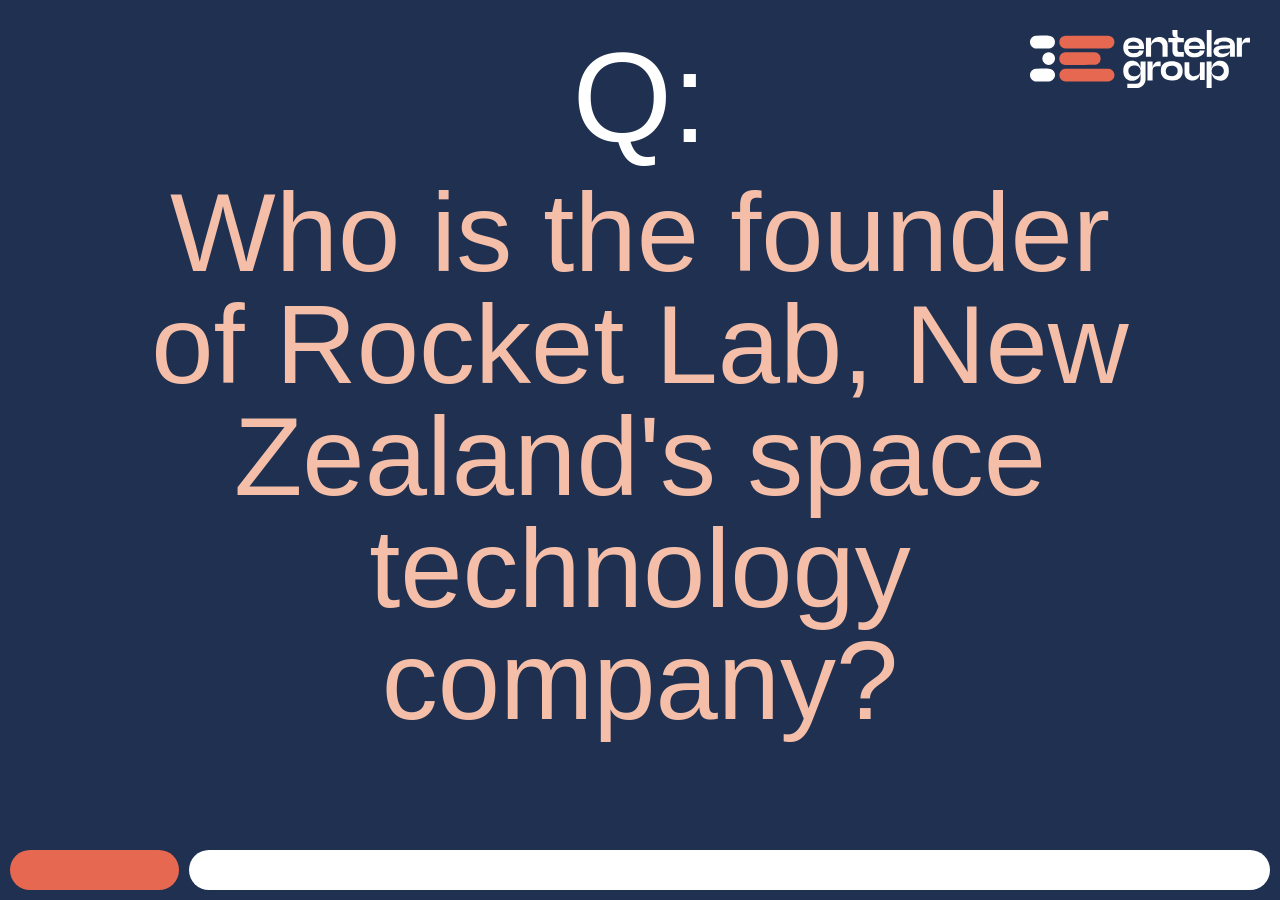
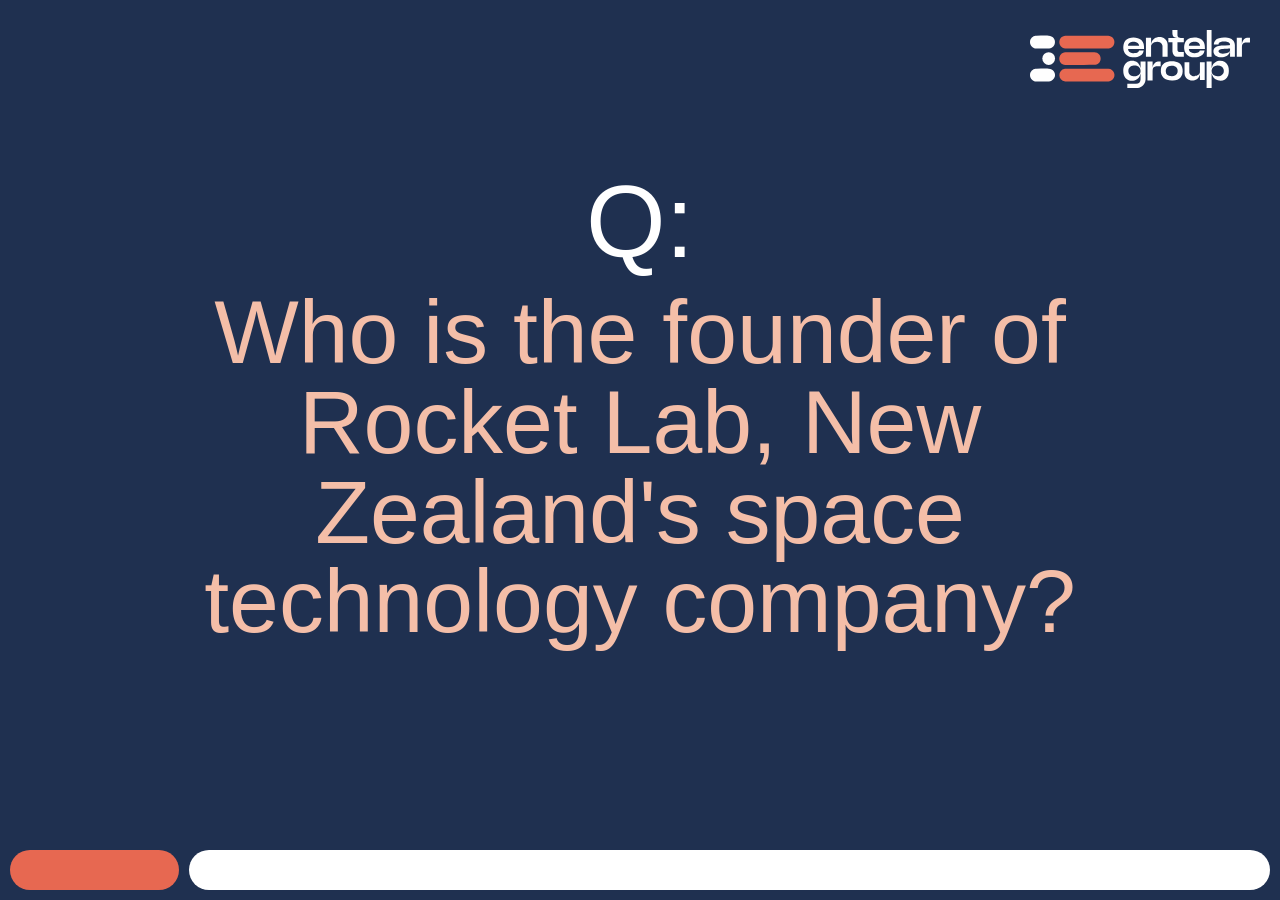
Before and after one commit to andybateman/signpost, a Jekyll site: the page quiz.html, which Jekyll copies as it is, in a window 1280 px wide. Built offline with Jekyll 4.4.1, drawn with Linux system fonts in a browser that asks for light colours; some web fonts are replaced.

Commit message:
flexible font size

```diff
--- a/quiz.html
+++ b/quiz.html
@@ -12,8 +12,8 @@
 		h1, h2 { font-family: 'Neue Power', sans-serif; line-height: 1em; text-align: center;}
 		#question, #answer {position: absolute; top: 50%; left: 50%; transform: translate(-50%, -60%); width: 80% }
 
-		h1 { font-size: 8em; padding: 10px 10px 0; margin: 5px; color: #ffffff; font-weight: 500; }
-		h2 { font-size: 7em; padding: 10px 10px 0; color: #F4BEA8; font-weight: 500; }
+		h1 { font-size: 8vw; padding: 10px 10px 0; margin: 5px; color: #ffffff; font-weight: 500; }
+		h2 { font-size: 7vw; padding: 10px 10px 0; color: #F4BEA8; font-weight: 500; }
 
 		#bar {
 			display: flex;
```
